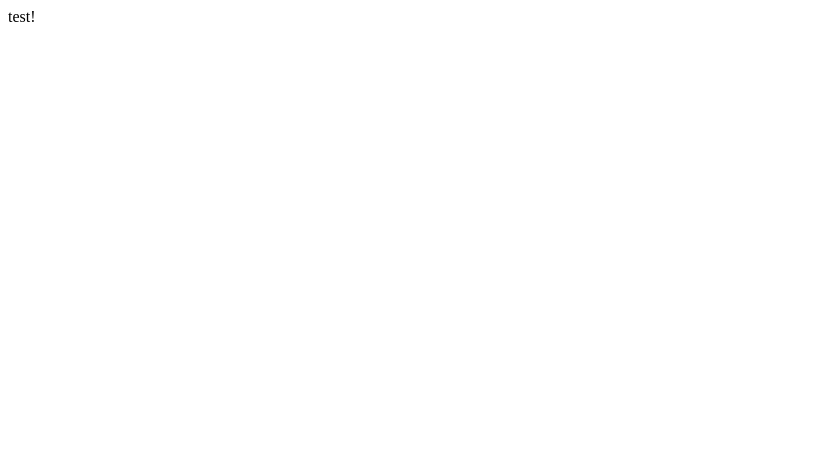
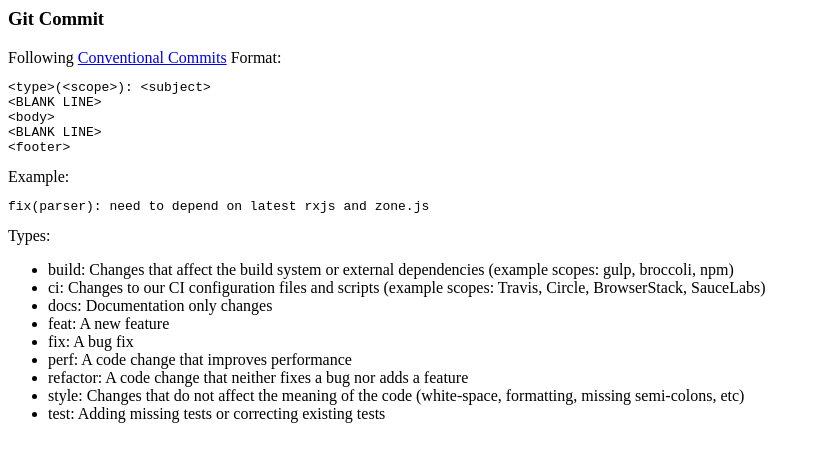
Before and after one commit to T-K-233/mem, a plain HTML site: page index.html in a window 1280 px wide. Shown: the whole page, without its empty margins (0-820 px from the left). Drawn offline with Linux system fonts and the light colour scheme.

Commit message:
feat: add Git Commit style guide

```diff
--- a/index.html
+++ b/index.html
@@ -1 +1,19 @@
-test!
+<h3>Git Commit</h3>
+<div>Following <a href="https://www.conventionalcommits.org/en/v1.0.0/">Conventional Commits</a> Format: <pre>&lt;type>(&lt;scope>): &lt;subject>
+&lt;BLANK LINE>
+&lt;body>
+&lt;BLANK LINE>
+&lt;footer></pre></div>
+<div>Example: <pre>fix(parser): need to depend on latest rxjs and zone.js</pre></div>
+<div>Types:
+<ul>
+<li>build: Changes that affect the build system or external dependencies (example scopes: gulp, broccoli, npm)</li>
+<li>ci: Changes to our CI configuration files and scripts (example scopes: Travis, Circle, BrowserStack, SauceLabs)</li>
+<li>docs: Documentation only changes</li>
+<li>feat: A new feature</li>
+<li>fix: A bug fix</li>
+<li>perf: A code change that improves performance</li>
+<li>refactor: A code change that neither fixes a bug nor adds a feature</li>
+<li>style: Changes that do not affect the meaning of the code (white-space, formatting, missing semi-colons, etc)</li>
+<li>test: Adding missing tests or correcting existing tests</li>
+</ul></div>
```
